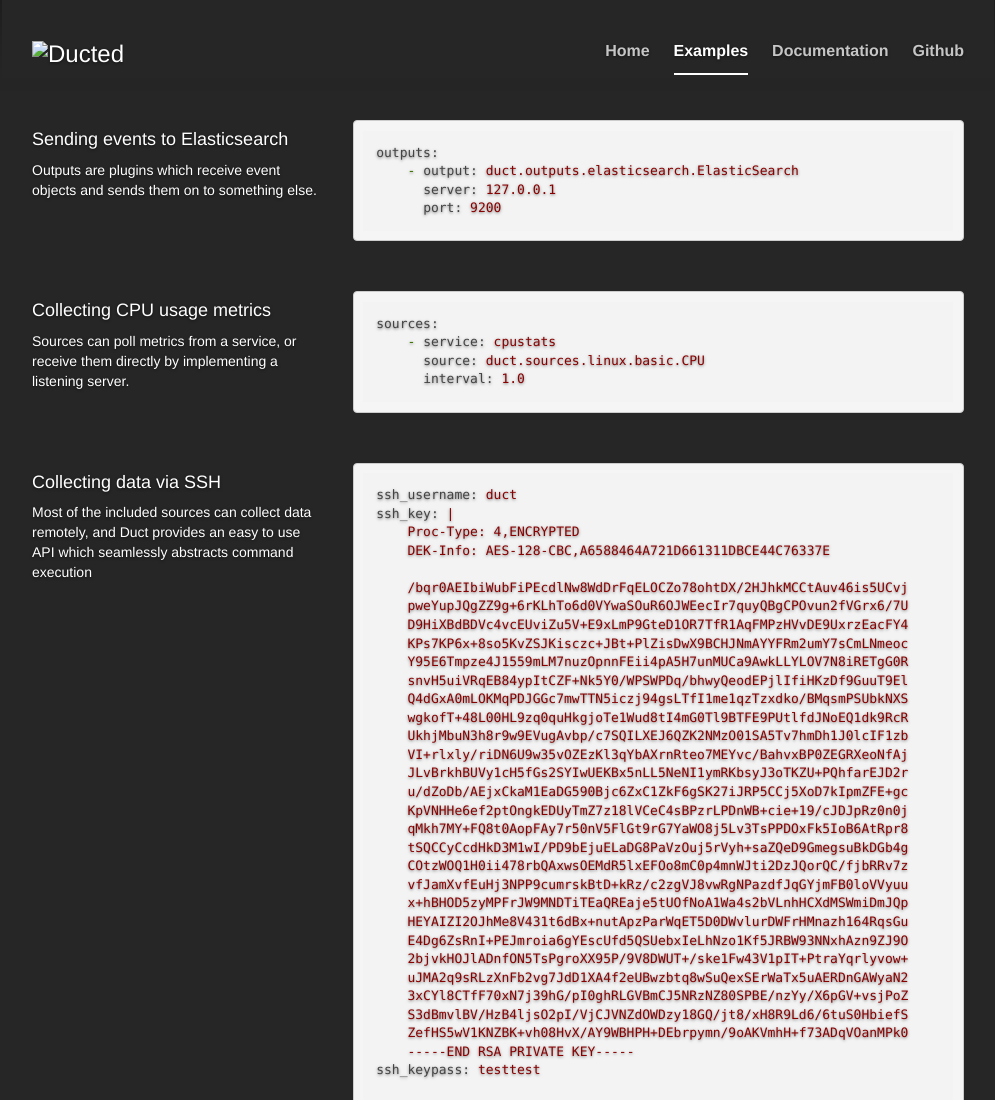
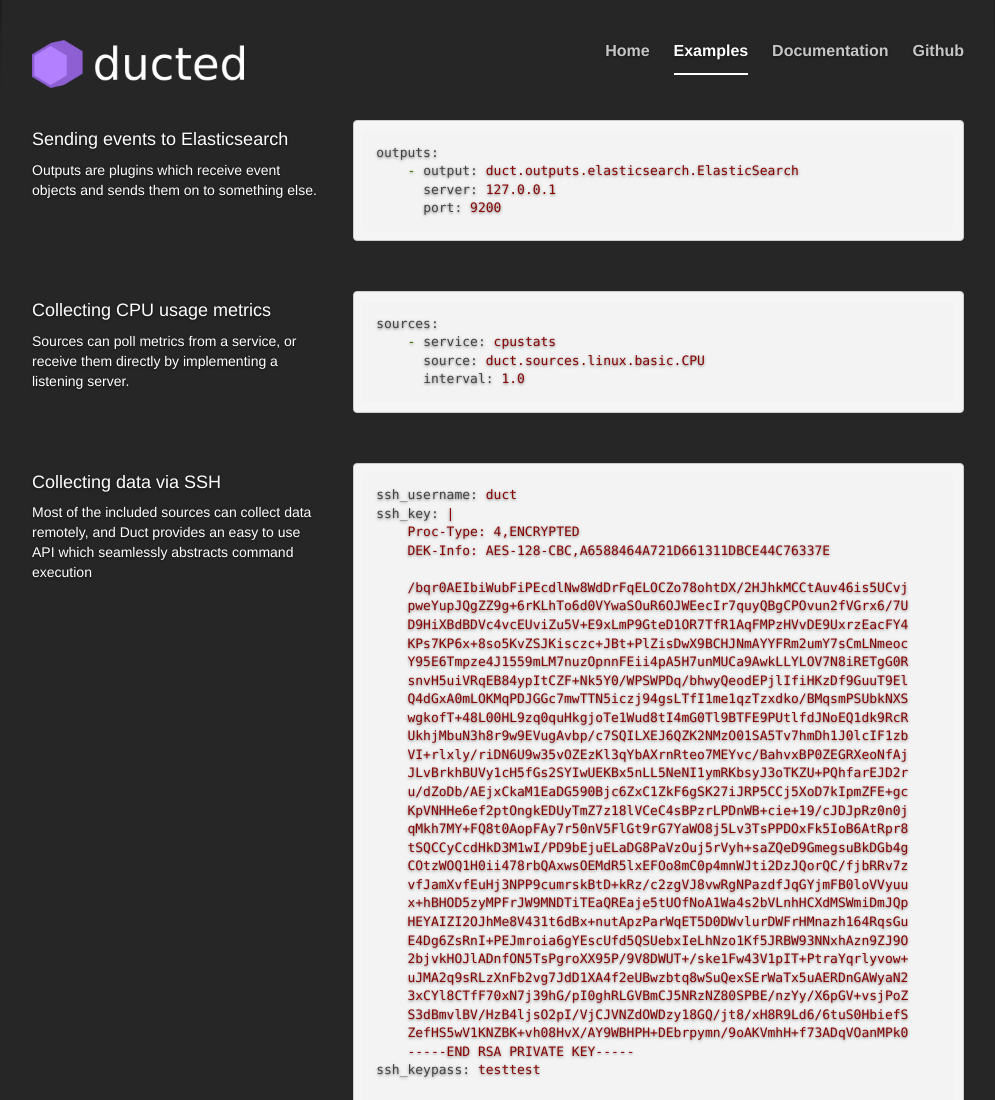
Before and after one commit to ducted/ducted.github.io, a plain HTML site: page examples/index.html in a window 1280 px wide. Shown: the top 1100 px of the page, without its empty margins (142-1137 px from the left). Drawn offline with nearby package versions, Linux system fonts and the light colour scheme.

Commit message:
Fix image

```diff
--- a/examples/index.html
+++ b/examples/index.html
@@ -26,7 +26,7 @@
 
           <div class="masthead clearfix">
             <div class="inner">
-              <h3 class="masthead-brand"><img src="./images/ducted-logo-white.png" alt="Ducted" height="48px"/></h3>
+              <h3 class="masthead-brand"><img src="../images/ducted-logo-white.png" alt="Ducted" height="48px"/></h3>
               <nav>
                 <ul class="nav masthead-nav">
                   <li><a href="/">Home</a></li>
```
